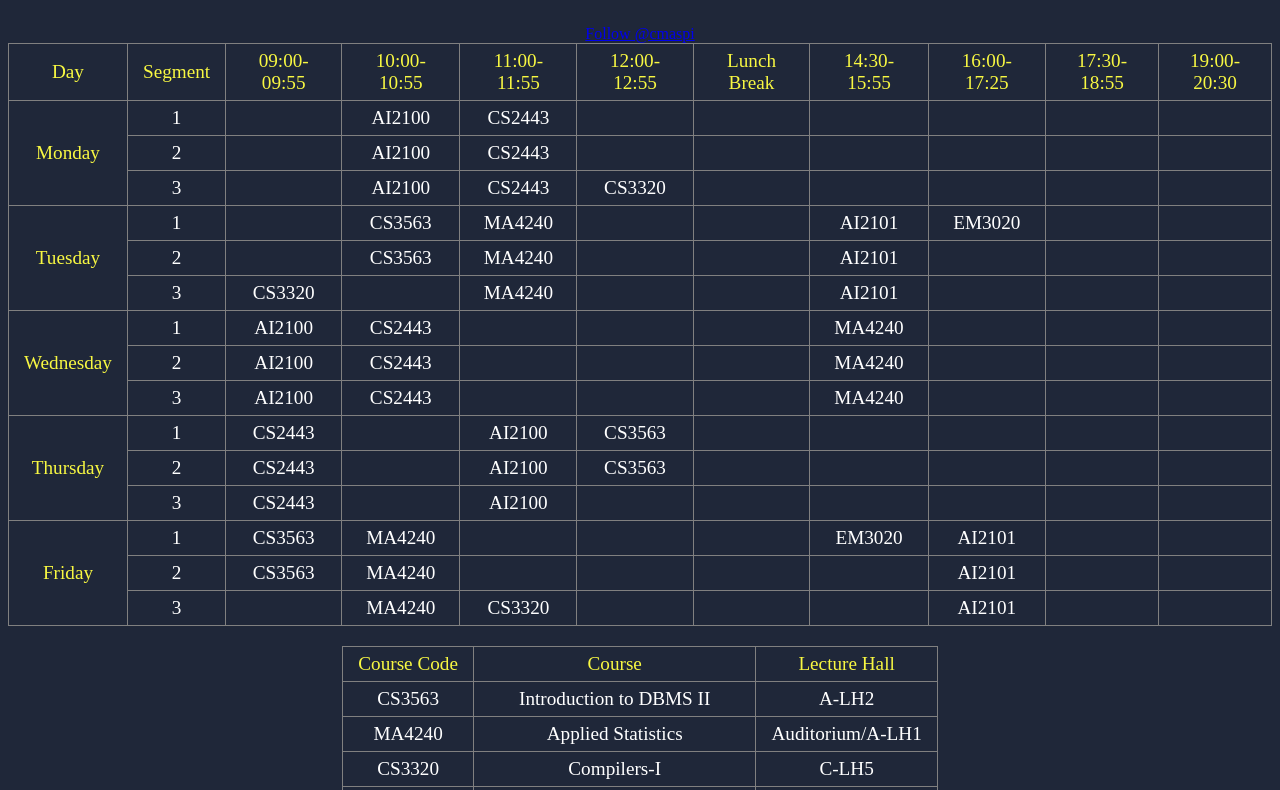
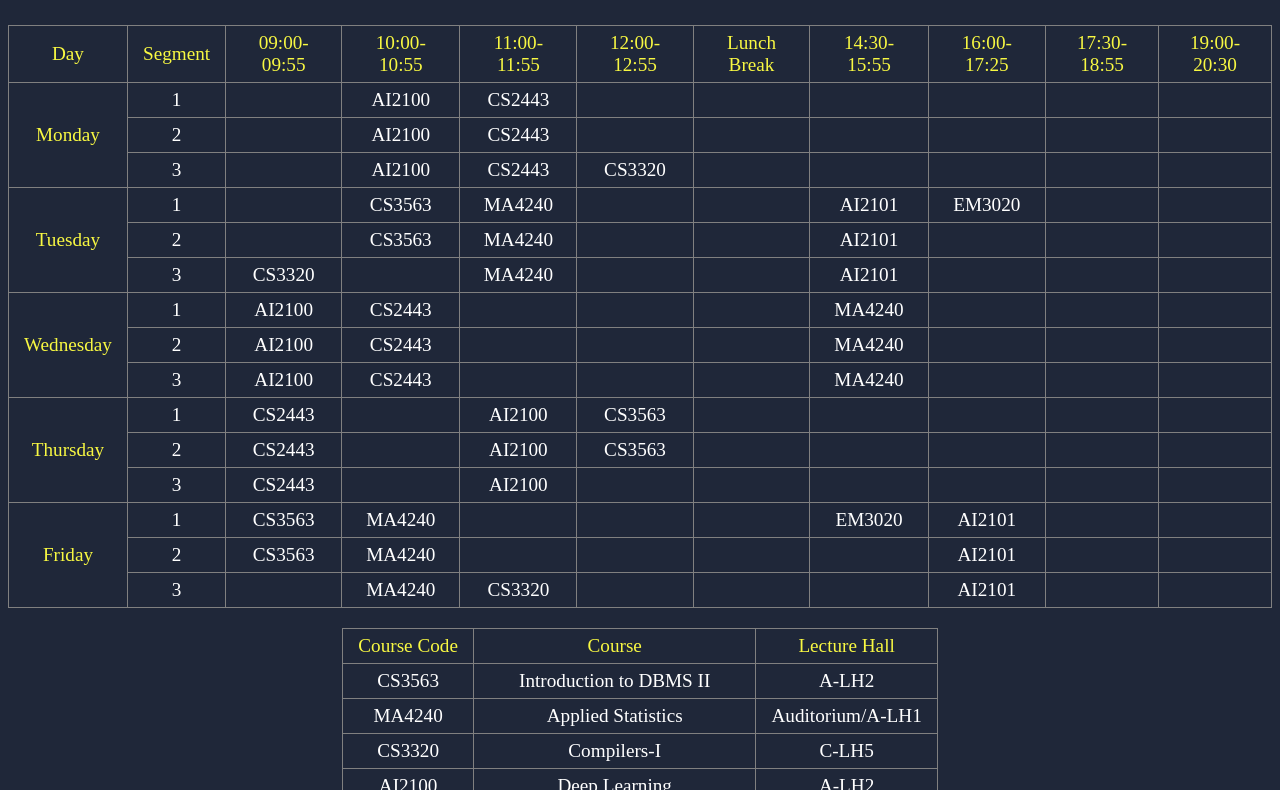
Before and after one commit to cmaspi/web, a plain HTML site: page timetable/Timetable _.html in a window 1280 px wide. Shown: the part 102-892 px from the top of the page. Drawn offline with Linux system fonts and the light colour scheme; a web font is replaced by a local one.

Commit message:
removed follow button

```diff
--- a/timetable/Timetable _.html
+++ b/timetable/Timetable _.html
@@ -135,7 +135,6 @@
   <body>
     <p class="main-heading">Your Timetable</p>
     <!-- Place this tag where you want the button to render. -->
-<div style="text-align: center;"><a class="github-button" href="https://github.com/cmaspi" data-color-scheme="no-preference: dark; light: dark; dark: dark;" data-show-count="true" aria-label="Follow @cmaspi on GitHub">Follow @cmaspi</a></div>
     <table border="1" id="timetable">
       <tbody><tr>
         <td class="differentColor">Day</td>
```
